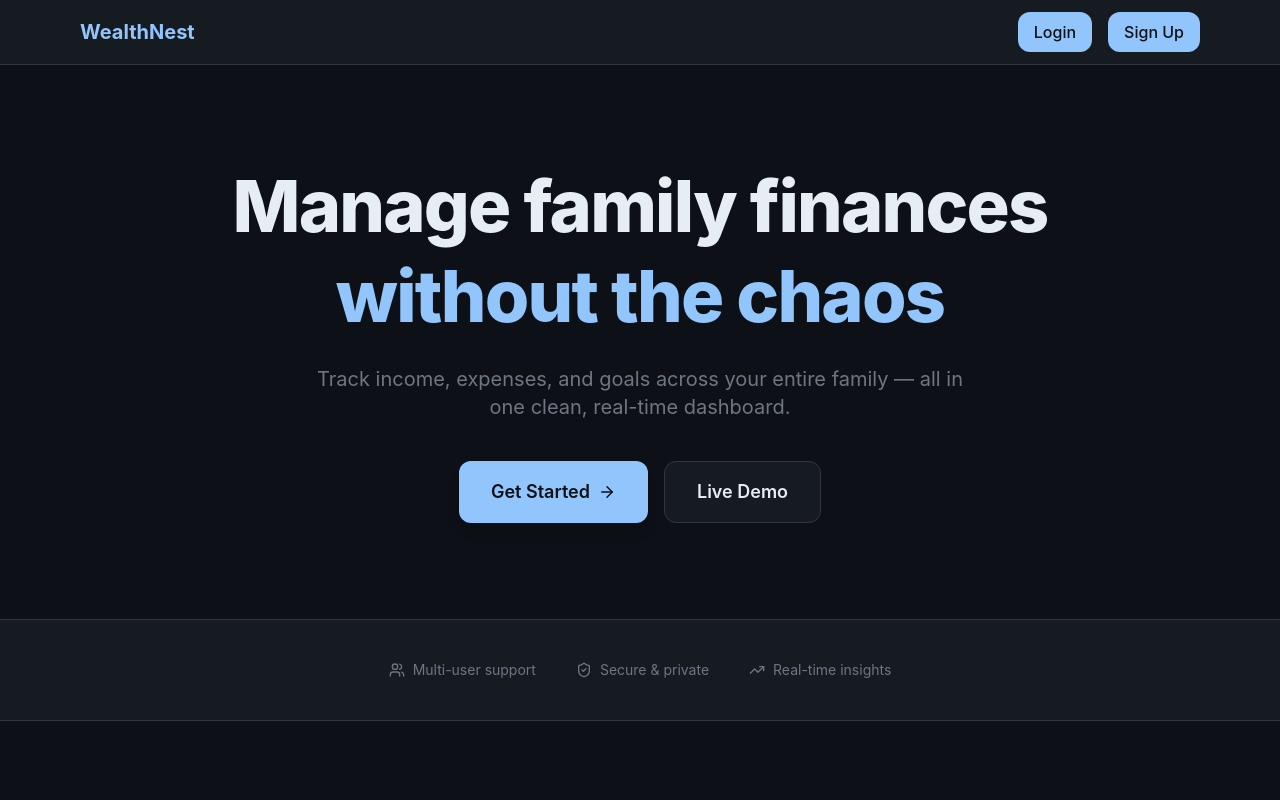
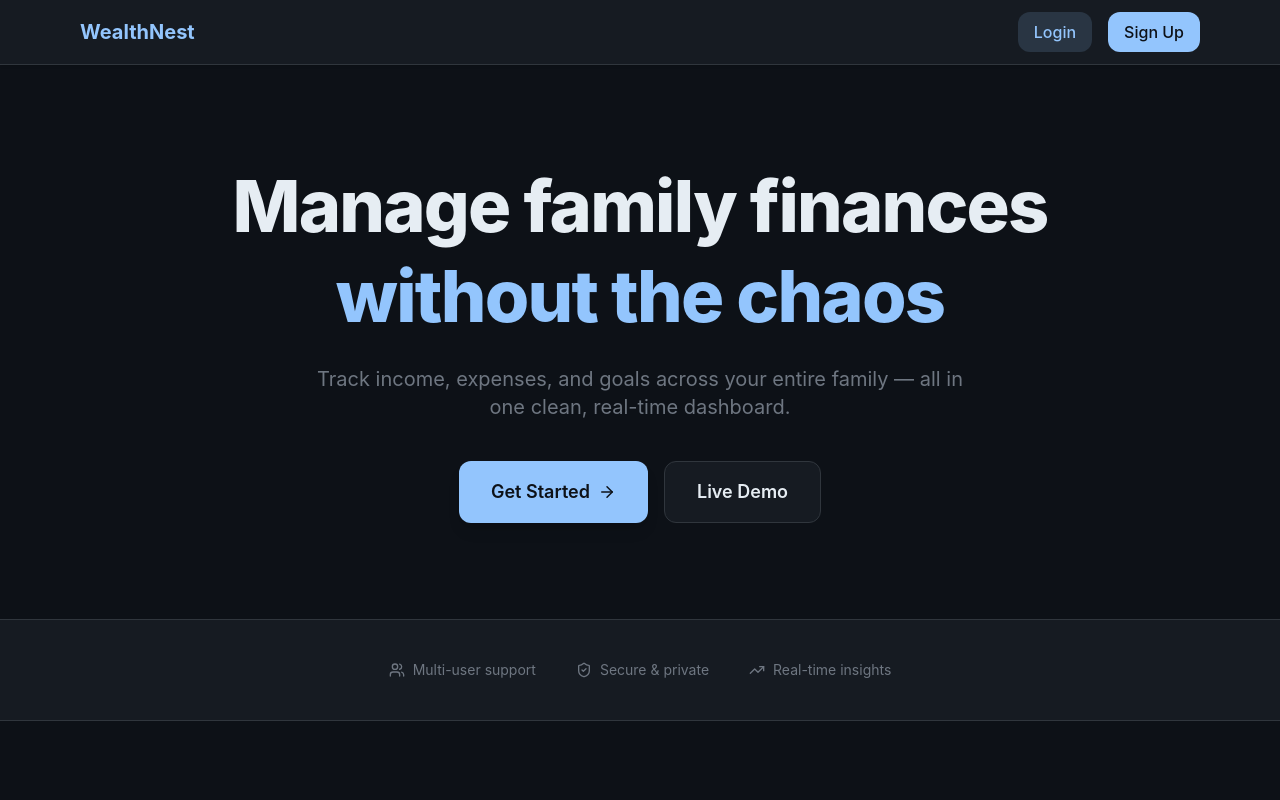
Before and after one commit to AasthaOswal/MoneyNest, a React (Vite) app in the folder frontend/: page / in a window 1280 px wide. Shown: the top 800 px of the page. Built offline with nearby package versions, Linux system fonts and the light colour scheme; no server answers.

Commit message:
change nabar login button ui

```diff
--- a/frontend/src/components/public/Navbar.jsx
+++ b/frontend/src/components/public/Navbar.jsx
@@ -54,7 +54,8 @@ const Navbar = () => {
       >
         <Link
           to="/login"
-      className="max-[500px]:rounded-lg rounded-xl font-medium whitespace-nowrap px-3 py-1.5 sm:px-4 sm:py-2 text-sm sm:text-base transition-all duration-200 hover:bg-primary-hover bg-primary text-text-on-primary"
+          className="max-[500px]:rounded-lg rounded-xl font-medium whitespace-nowrap px-3 py-1.5 sm:px-4 sm:py-2 text-sm sm:text-base transition-all duration-200 bg-primary-subtle text-primary hover:bg-primary-subtle/60"
+
         >
           Login
         </Link>
```
Lines whose indentation alone changed are shown as unchanged.
